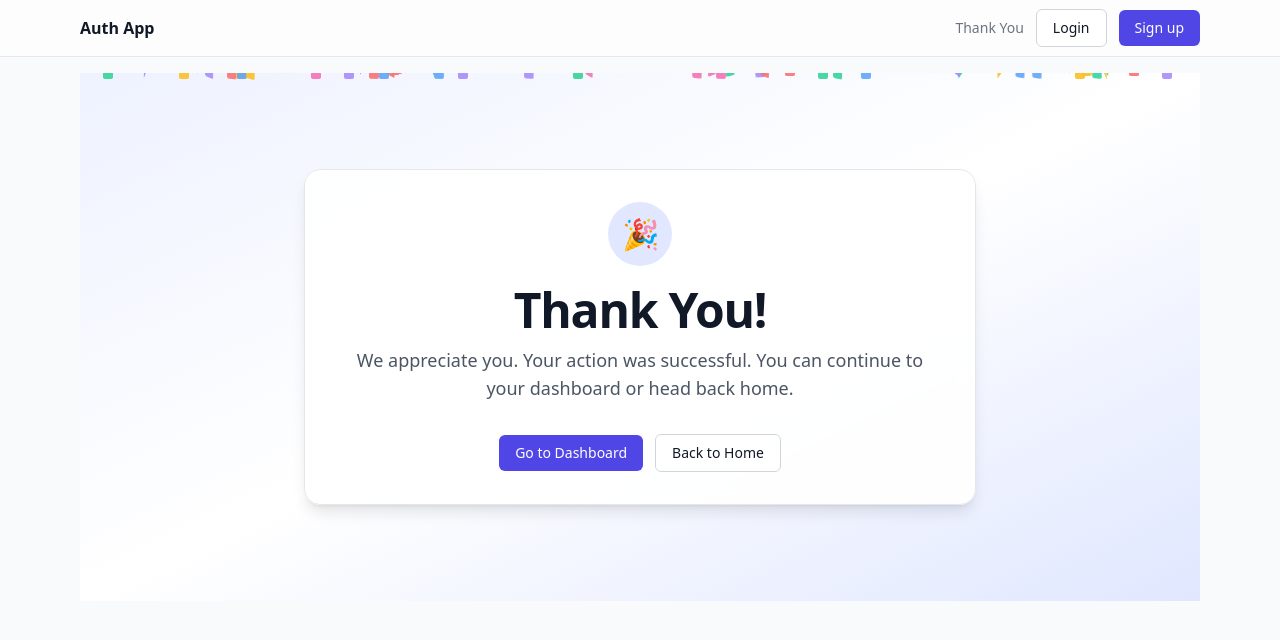
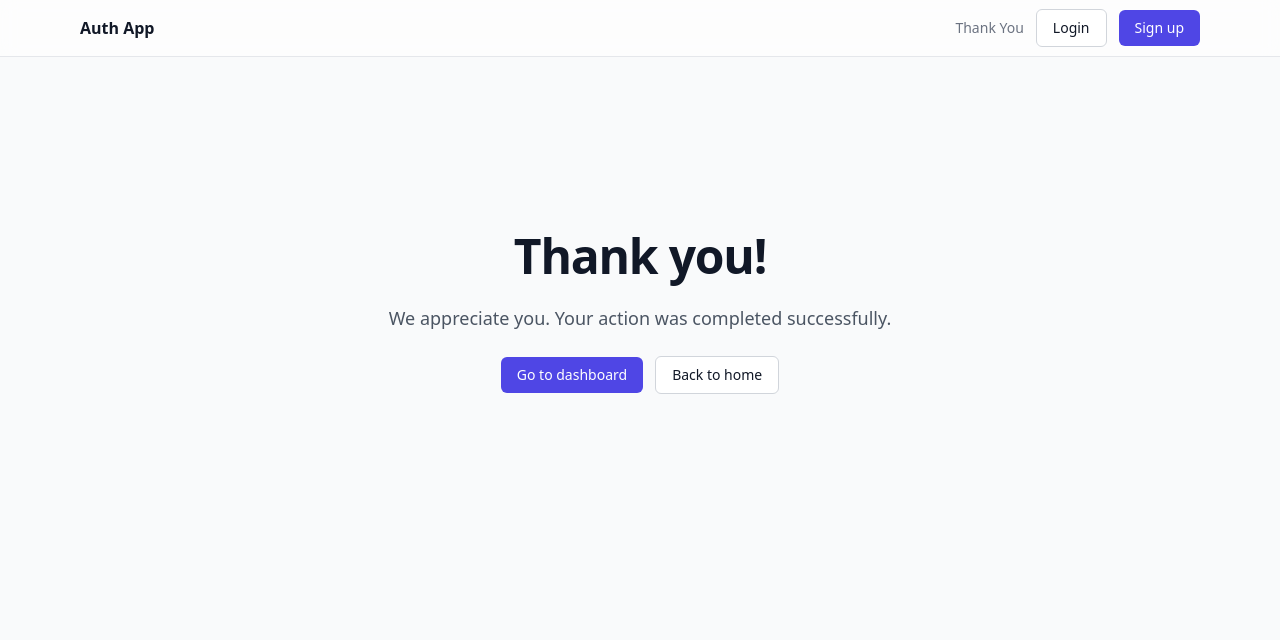
Before and after one commit to Abhishek-0005/Abhishek-0005, a Next.js app in the folder frontend/: page /thankyou in a window 1280 px wide. Shown: the top 640 px of the page. Built offline with nearby package versions, Linux system fonts and the light colour scheme; no server answers.

Commit message:
feat(frontend): add /thankyou route with interactive UI

```diff
--- a/frontend/app/thankyou/page.tsx
+++ b/frontend/app/thankyou/page.tsx
@@ -1,59 +1,36 @@
 import Link from 'next/link'
+import type { Metadata } from 'next'
 import { Button } from '@/components/ui/button'
 import styles from './confetti.module.css'
 
-export const metadata = { title: 'Thank You' }
+export const metadata: Metadata = {
+  title: 'Thank You',
+}
 
 export default function ThankYouPage() {
-  const pieces = Array.from({ length: 60 })
-  const colors = ['#f87171', '#fbbf24', '#34d399', '#60a5fa', '#a78bfa', '#f472b6']
-
   return (
-    <section className="relative overflow-hidden">
-      <div className={`pointer-events-none ${styles.confetti}`} aria-hidden>
-        {pieces.map((_, i) => {
-          const left = Math.random() * 100
-          const delay = Math.random() * 3
-          const duration = 3 + Math.random() * 2
-          const bg = colors[i % colors.length]
-          const transformOrigin = `${Math.random() * 50}% ${Math.random() * 50}%`
-          return (
-            <span
-              key={i}
-              className={styles.piece}
-              style={{
-                left: `${left}%`,
-                animationDelay: `${delay}s`,
-                animationDuration: `${duration}s`,
-                backgroundColor: bg,
-                transformOrigin,
-              }}
-            />
-          )
-        })}
+    <div className="relative">
+      {/* Lightweight CSS-only confetti */}
+      <div className={styles.confetti} aria-hidden="true">
+        {Array.from({ length: 24 }).map((_, i) => (
+          <span key={i} className={styles.piece} />
+        ))}
       </div>
 
-      <div className="relative z-10 container mx-auto px-4 py-24">
-        <div className="mx-auto max-w-2xl rounded-2xl border bg-white/90 p-8 text-center shadow-lg backdrop-blur">
-          <div className="mx-auto mb-5 flex h-16 w-16 items-center justify-center rounded-full bg-primary-100 text-3xl">🎉</div>
-          <h1 className="text-4xl font-bold tracking-tight text-gray-900 sm:text-5xl">Thank You!</h1>
-          <p className="mt-3 text-base text-gray-600 sm:text-lg">
-            We appreciate you. Your action was successful. You can continue to your
-            dashboard or head back home.
+      <section className="relative z-10 mx-auto flex min-h-[60vh] max-w-2xl flex-col items-center justify-center gap-6 p-4 text-center">
+        <h1 className="text-4xl font-bold tracking-tight sm:text-5xl">Thank you!</h1>
+        <p className="max-w-prose text-base text-gray-600 sm:text-lg">
+          We appreciate you. Your action was completed successfully.
         </p>
-
-          <div className="mt-8 flex flex-col items-center gap-3 sm:flex-row sm:justify-center">
+        <div className="flex flex-wrap items-center justify-center gap-3">
           <Button asChild>
-              <Link href="/dashboard">Go to Dashboard</Link>
+            <Link href="/dashboard">Go to dashboard</Link>
           </Button>
           <Button asChild variant="secondary">
-              <Link href="/">Back to Home</Link>
+            <Link href="/">Back to home</Link>
           </Button>
         </div>
+      </section>
     </div>
-      </div>
-
-      <div aria-hidden className="absolute inset-0 -z-10 bg-gradient-to-br from-primary-50 via-white to-primary-100" />
-    </section>
   )
 }
```
Lines whose indentation alone changed are shown as unchanged.
